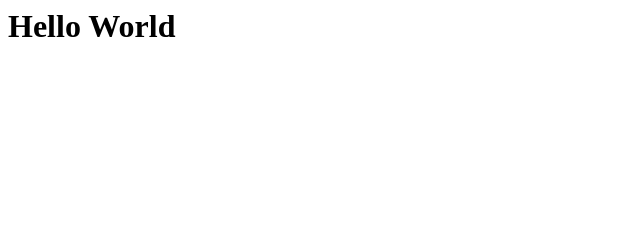
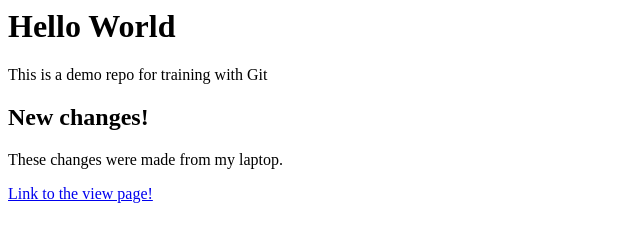
Before and after one commit to demoeted/demo-repo, a plain HTML site: page index.html in a window 1280 px wide. Shown: the whole page, without its empty margins (0-640 px from the left). Drawn offline with Linux system fonts and the light colour scheme.

Commit message:
Added view.html. Added new details to the README and index.html.

```diff
--- a/index.html
+++ b/index.html
@@ -1 +1,6 @@
 <h1>Hello World</h1>
+<p>This is a demo repo for training with Git</p>
+
+<h2>New changes!</h2>
+<p>These changes were made from my laptop.</p>
+<p><a href="./view.html">Link to the view page!</a></p>
```
Also changed, not shown: view.html (added, +3 -0 lines), 1 other file.
